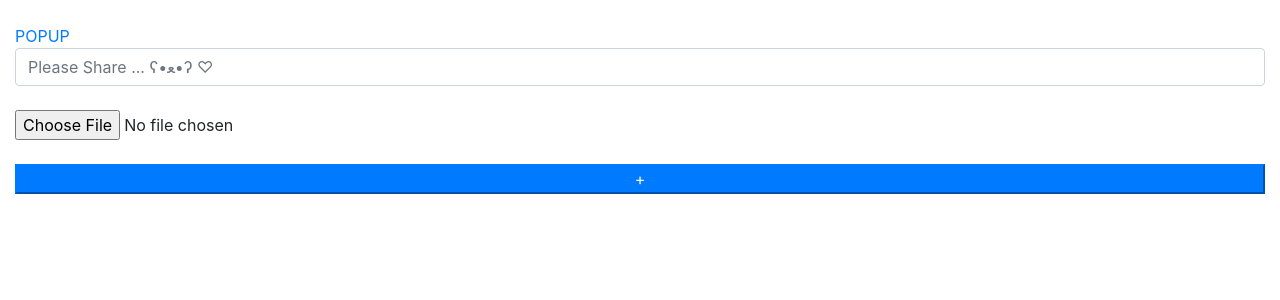
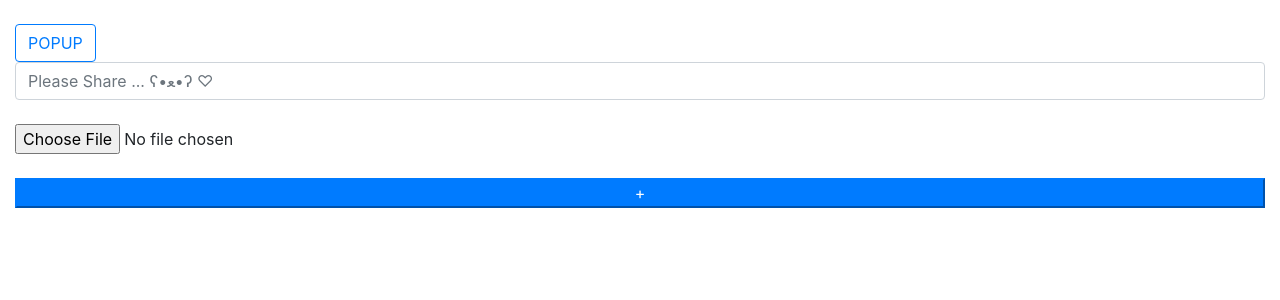
Before and after one commit to dodoyoon/Histudy, a Django app: template photos/templates/main.html in a window 1280 px wide. Shown: the part 79-379 px from the top of the page. Run offline with Django 3.2, Linux system fonts and the light colour scheme; the template is opened without the code that fills it: values that come from a table or form of the project are taken from there, others are empty; some libraries are stand-ins or nearby versions.

Commit message:
make popup button

```diff
--- a/photos/templates/main.html
+++ b/photos/templates/main.html
@@ -19,7 +19,7 @@
 
 {% block content %}
 
-<a href="#" onclick="window.open('popup', 'window팝업', 'width=300, height=300, menubar=no, status=no, toolbar=no');">POPUP</a>
+<a href="#" onclick="window.open('popup', 'window팝업', 'width=300, height=300, menubar=no, status=no, toolbar=no');" class="btn btn-outline-primary">POPUP</a>
 
 <form
     method="POST"
```
